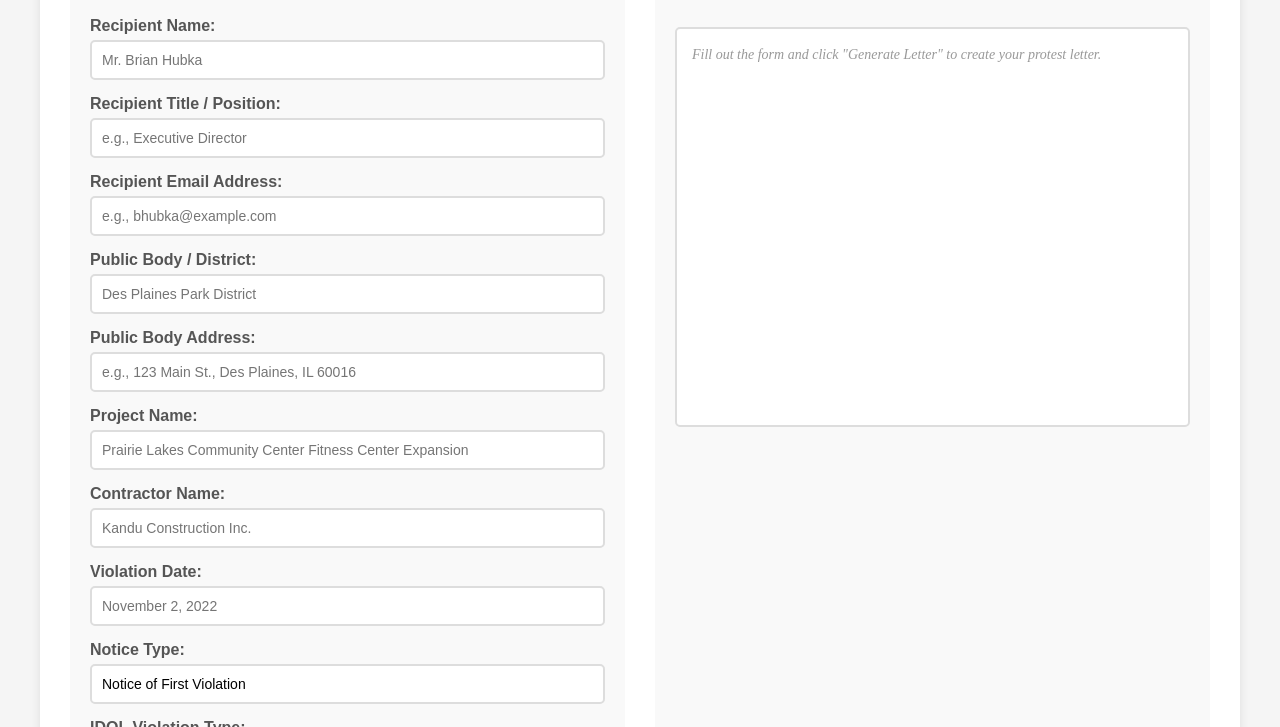
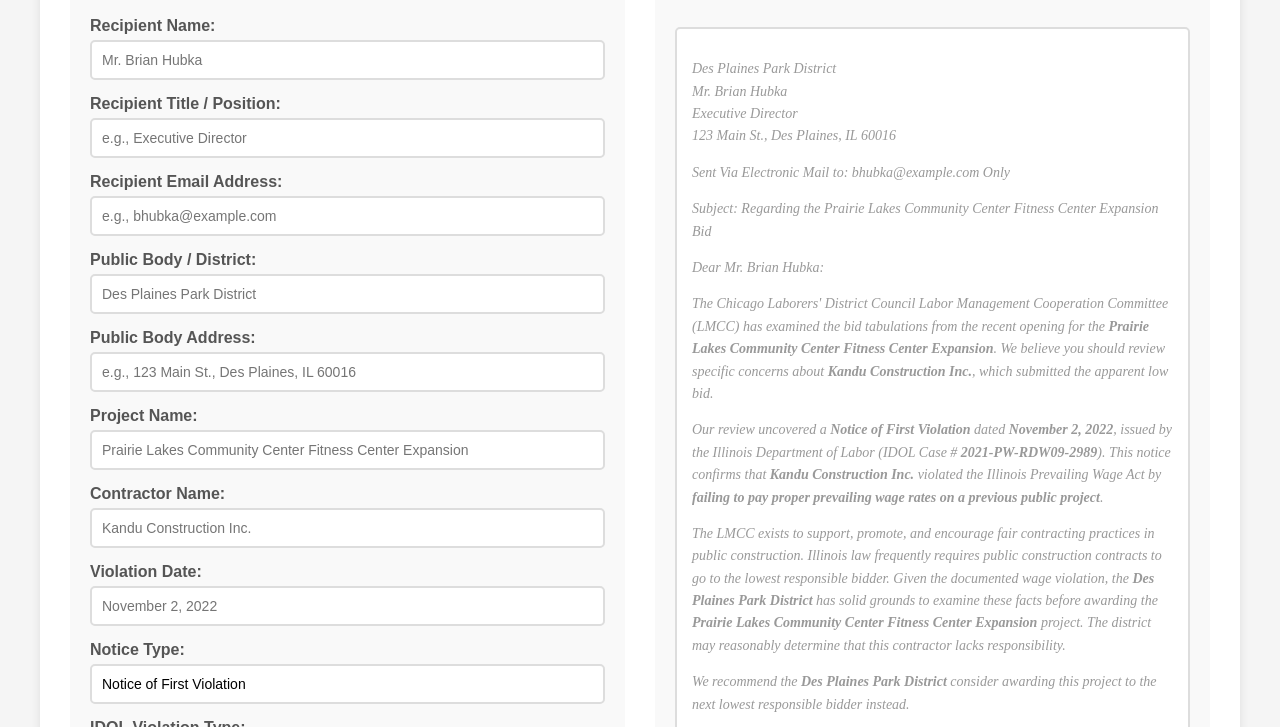
Before and after one commit to mrldclmcc/protest, a plain HTML site: page index.html in a window 1280 px wide. Shown: the part 209-936 px from the top of the page. Drawn offline with Linux system fonts and the light colour scheme.

Commit message:
Update index.html
change the letterOutput preview/placeholder text to be the full sample letter

```diff
--- a/index.html
+++ b/index.html
@@ -87,7 +87,28 @@
                 <h2>Generated Letter</h2>
                 <button class="btn-copy" id="copyBtn" onclick="copyLetter()" style="display:none;">Copy Letter</button>
             </div>
-            <div id="letterOutput" class="placeholder">Fill out the form and click "Generate Letter" to create your protest letter.</div>
+            <div id="letterOutput" class="placeholder" style="border: 2px solid #ddd; border-radius: 5px; padding: 15px; min-height: 400px; background: white; font-family: 'Times New Roman', serif; font-size: 14px; line-height: 1.6; overflow-y: auto;">
+    <p>Des Plaines Park District<br>
+       Mr. Brian Hubka<br>
+       Executive Director<br>
+       123 Main St., Des Plaines, IL 60016</p>
+
+    <p>Sent Via Electronic Mail to: bhubka@example.com Only</p>
+
+    <p>Subject: Regarding the Prairie Lakes Community Center Fitness Center Expansion Bid</p>
+
+    <p>Dear Mr. Brian Hubka:</p>
+
+    <p>The Chicago Laborers' District Council Labor Management Cooperation Committee (LMCC) has examined the bid tabulations from the recent opening for the <strong>Prairie Lakes Community Center Fitness Center Expansion</strong>. We believe you should review specific concerns about <strong>Kandu Construction Inc.</strong>, which submitted the apparent low bid.</p>
+
+    <p>Our review uncovered a <strong>Notice of First Violation</strong> dated <strong>November 2, 2022</strong>, issued by the Illinois Department of Labor (IDOL Case # <strong>2021-PW-RDW09-2989</strong>). This notice confirms that <strong>Kandu Construction Inc.</strong> violated the Illinois Prevailing Wage Act by <strong>failing to pay proper prevailing wage rates on a previous public project</strong>.</p>
+
+    <p>The LMCC exists to support, promote, and encourage fair contracting practices in public construction. Illinois law frequently requires public construction contracts to go to the lowest responsible bidder. Given the documented wage violation, the <strong>Des Plaines Park District</strong> has solid grounds to examine these facts before awarding the <strong>Prairie Lakes Community Center Fitness Center Expansion</strong> project. The district may reasonably determine that this contractor lacks responsibility.</p>
+
+    <p>We recommend the <strong>Des Plaines Park District</strong> consider awarding this project to the next lowest responsible bidder instead.</p>
+
+    <p>Sincerely,<br><br></p>
+</div>
         </div>
     </div>
 </div>
```
